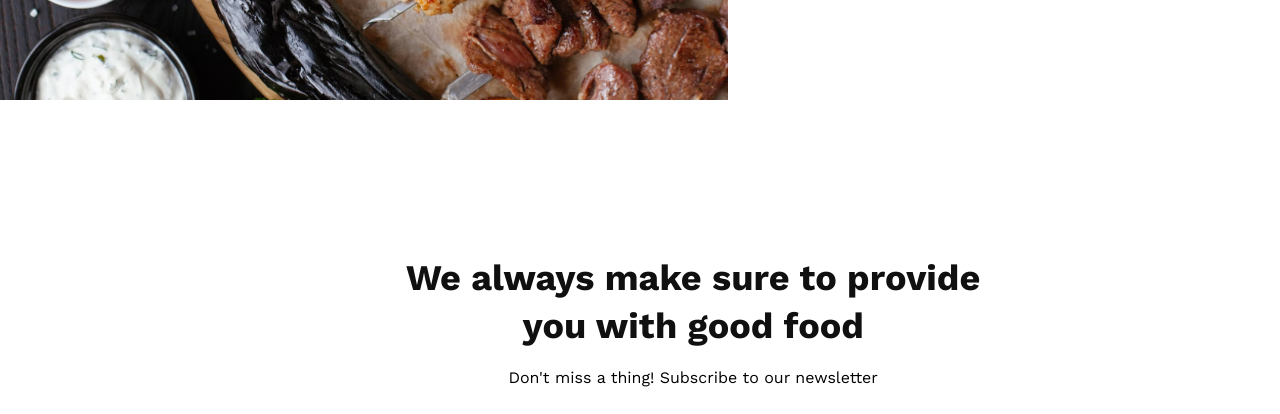
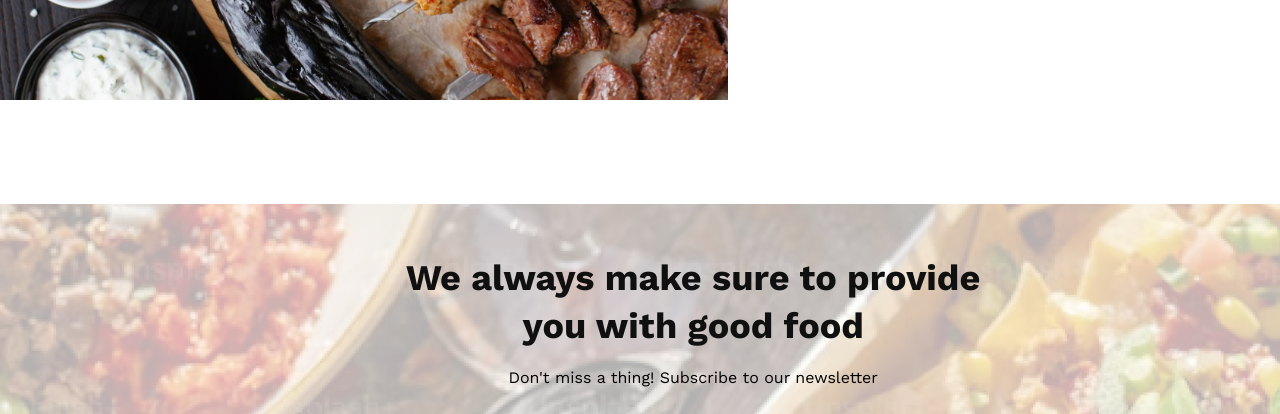
Before and after one commit to rahat-israil/Food-Resturent-Website, a plain HTML site: page index.html in a window 1280 px wide. Shown: the part 1887-2301 px from the top of the page. Drawn offline with nearby package versions, Linux system fonts and the light colour scheme; the site is published under a folder, as on GitHub Pages, so addresses that start at the root find nothing.

Commit message:
footer update

```diff
--- a/Style/style.css
+++ b/Style/style.css
@@ -176,7 +176,7 @@
 
 #footer{
   margin-top: 100px;
-  background-image: linear-gradient(rgba(255, 255, 255, 0.691), rgba(255, 255, 255, 0.705)), url(/assets/social-bg.png);
+  background-image: linear-gradient(rgba(255, 255, 255, 0.691), rgba(255, 255, 255, 0.705)), url(../assets/social-bg.png);
   height: 509px;
   background-size: cover;             /* Adjust as needed */
   background-position: center;      /* Adjust as needed */
```
